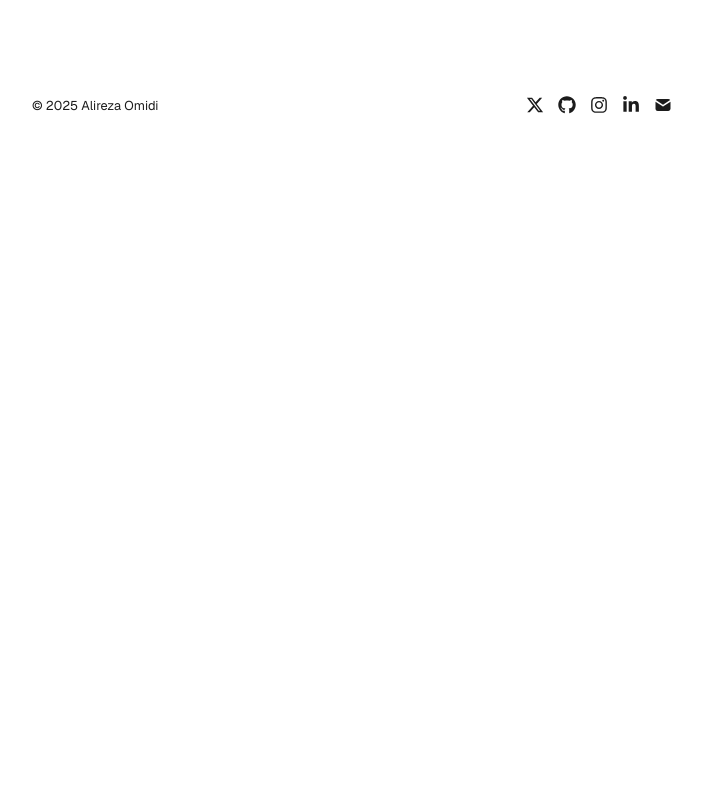
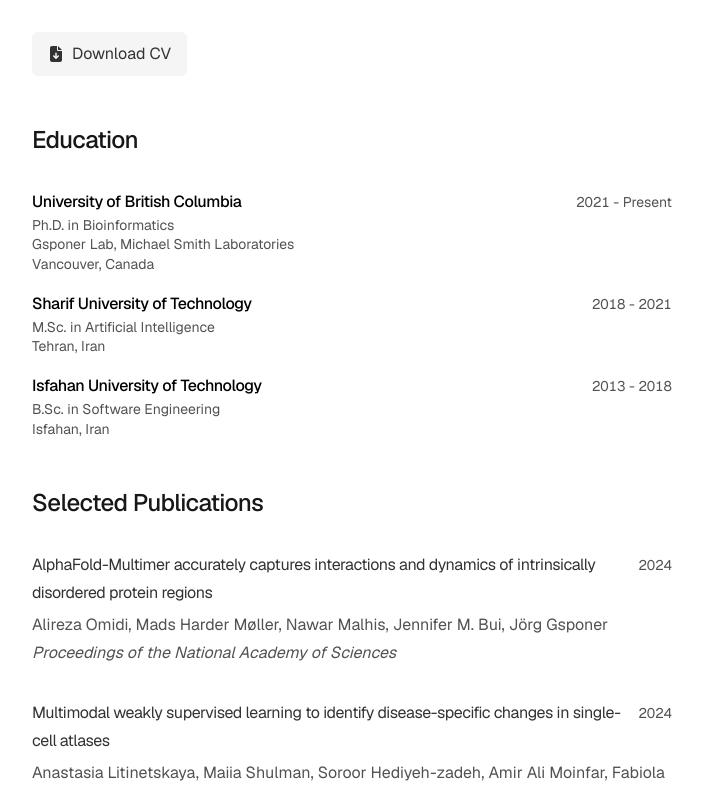
Before and after one commit to alirezaomidi/alirezaomidi.github.io, a Next.js app: page / in a window 1280 px wide. Shown: the part 580-1372 px from the top of the page, without its empty margins (288-991 px from the left). Before the commit the page ends 855 px from the top, so only its background shows below. Built offline with nearby package versions, Linux system fonts and the light colour scheme.

Commit message:
Enhance personal portfolio with new content and links. Updated base URL in config, added Google Scholar link, and integrated education and publication sections in the main page. Improved footer with a new scholar icon link. Publications page now includes a direct link to Google Scholar.

```diff
--- a/app/components/footer.tsx
+++ b/app/components/footer.tsx
@@ -6,6 +6,7 @@ import {
   FaGithub,
   FaInstagram,
   FaLinkedinIn,
+  FaGraduationCap,
 } from "react-icons/fa6";
 import { TbMailFilled } from "react-icons/tb";
 import { metaData, socialLinks } from "app/config";
@@ -23,6 +24,7 @@ function SocialLink({ href, icon: Icon }) {
 function SocialLinks() {
   return (
     <div className="flex text-lg gap-3.5 float-right transition-opacity duration-300 hover:opacity-90">
+      <SocialLink href={socialLinks.scholar} icon={FaGraduationCap} />
       <SocialLink href={socialLinks.twitter} icon={FaXTwitter} />
       <SocialLink href={socialLinks.github} icon={FaGithub} />
       <SocialLink href={socialLinks.instagram} icon={FaInstagram} />
--- a/app/config.ts
+++ b/app/config.ts
@@ -1,5 +1,5 @@
 export const metaData = {
-  baseUrl: "https://alirezaomidi.github.io/alirezaomidi.github.io",
+  baseUrl: "https://alirezaomidi.github.io",
   title: "Alireza Omidi",
   name: "Alireza Omidi",
   description: "Ph.D. student in Bioinformatics at UBC, focusing on protein design and AI applications in drug discovery.",
@@ -12,4 +12,5 @@ export const socialLinks = {
   linkedin: "https://www.linkedin.com/in/alirezaomidi",
   email: "mailto:aomidi@student.ubc.ca",
   instagram: "https://www.instagram.com/alireza.o.photos",
+  scholar: "https://scholar.google.com/citations?user=AObjzWEAAAAJ&hl=en"
 };
--- /dev/null
+++ b/app/education-data.tsx
@@ -0,0 +1,29 @@
+export interface Education {
+    institution: string;
+    degree: string;
+    years: string;
+    department?: string;
+    location?: string;
+}
+
+export const education: Education[] = [
+    {
+        institution: "University of British Columbia",
+        degree: "Ph.D. in Bioinformatics",
+        years: "2021 - Present",
+        department: "Gsponer Lab, Michael Smith Laboratories",
+        location: "Vancouver, Canada"
+    },
+    {
+        institution: "Sharif University of Technology",
+        degree: "M.Sc. in Artificial Intelligence",
+        years: "2018 - 2021",
+        location: "Tehran, Iran"
+    },
+    {
+        institution: "Isfahan University of Technology",
+        degree: "B.Sc. in Software Engineering",
+        years: "2013 - 2018",
+        location: "Isfahan, Iran"
+    }
+];
--- a/app/page.tsx
+++ b/app/page.tsx
@@ -1,5 +1,9 @@
 import Image from "next/image";
+import Link from "next/link";
+import { FaFileArrowDown } from "react-icons/fa6";
 import { socialLinks } from "./config";
+import { education } from "./education-data";
+import { publications } from "./publications/publication-data";
 
 export default function Page() {
   return (
@@ -32,6 +36,78 @@ export default function Page() {
         <p>
           Previously, I completed my M.Sc. in Artificial Intelligence at Sharif University of Technology and my B.Sc. in Software Engineering at Isfahan University of Technology.
         </p>
+
+        <div className="my-8">
+          <a
+            href="/CV.pdf"
+            target="_blank"
+            rel="noopener noreferrer"
+            className="inline-flex items-center gap-2 px-4 py-2 rounded-md bg-neutral-100 dark:bg-neutral-800 text-neutral-900 dark:text-neutral-100 hover:opacity-80 no-underline"
+          >
+            <FaFileArrowDown />
+            <span>Download CV</span>
+          </a>
+        </div>
+
+        <h2 className="font-medium text-2xl mb-8 tracking-tight">Education</h2>
+        <div className="space-y-4">
+          {education.map((edu, index) => (
+            <div key={index} className="group">
+              <div className="flex flex-col">
+                <div className="w-full flex justify-between items-baseline">
+                  <span className="text-black dark:text-white font-medium tracking-tight">
+                    {edu.institution}
+                  </span>
+                  <span className="text-neutral-600 dark:text-neutral-400 tabular-nums text-sm">
+                    {edu.years}
+                  </span>
+                </div>
+                <div className="text-neutral-600 dark:text-neutral-400 text-sm leading-snug">
+                  <div>{edu.degree}</div>
+                  {edu.department && <div>{edu.department}</div>}
+                  {edu.location && <div>{edu.location}</div>}
+                </div>
+              </div>
+            </div>
+          ))}
+        </div>
+
+        <h2 className="font-medium text-2xl mb-8 tracking-tight mt-12">Selected Publications</h2>
+        <div className="space-y-8">
+          {publications.slice(0, 2).map((pub, index) => (
+            <div key={index} className="group">
+              <div className="flex flex-col">
+                <div className="w-full flex justify-between items-baseline">
+                  <a
+                    href={pub.url}
+                    target="_blank"
+                    rel="noopener noreferrer"
+                    className="text-black dark:text-white font-medium tracking-tight hover:opacity-80 no-underline"
+                  >
+                    {pub.title}
+                  </a>
+                  <span className="text-neutral-600 dark:text-neutral-400 tabular-nums text-sm">
+                    {pub.year}
+                  </span>
+                </div>
+                <div className="text-neutral-600 dark:text-neutral-400 mt-1">
+                  {pub.authors}
+                </div>
+                <div className="text-neutral-600 dark:text-neutral-400 italic">
+                  {pub.journal}
+                </div>
+              </div>
+            </div>
+          ))}
+          <div className="mt-8">
+            <Link
+              href="/publications"
+              className="text-neutral-600 dark:text-neutral-400 hover:opacity-80 no-underline"
+            >
+              View All Publications →
+            </Link>
+          </div>
+        </div>
       </div>
     </section>
   );
--- a/app/publications/page.tsx
+++ b/app/publications/page.tsx
@@ -1,7 +1,9 @@
 import React from "react";
 import type { Metadata } from "next";
 import Image from "next/image";
+import { FaGraduationCap } from "react-icons/fa6";
 import { publications } from "./publication-data";
+import { socialLinks } from "app/config";
 
 export const metadata: Metadata = {
     title: "Publications",
@@ -11,7 +13,18 @@ export const metadata: Metadata = {
 export default function Publications() {
     return (
         <section>
-            <h1 className="mb-8 text-2xl font-medium tracking-tight">Publications</h1>
+            <div className="flex items-baseline justify-between mb-8">
+                <h1 className="text-2xl font-medium tracking-tight">Publications</h1>
+                <a
+                    href={socialLinks.scholar}
+                    target="_blank"
+                    rel="noopener noreferrer"
+                    className="flex items-center gap-2 text-neutral-600 dark:text-neutral-400 hover:opacity-80"
+                >
+                    <FaGraduationCap className="text-lg" />
+                    <span>Google Scholar</span>
+                </a>
+            </div>
             <div className="space-y-12">
                 {publications.map((pub, index) => (
                     <div key={index} className="group">
```
Also changed, not shown: 1 other file (tests, documents, lock files or other folders).
